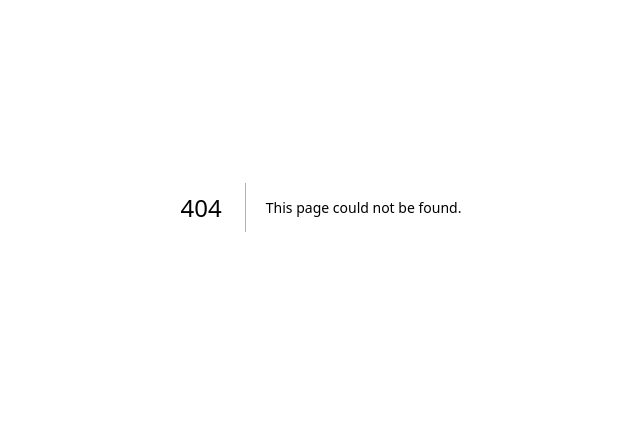
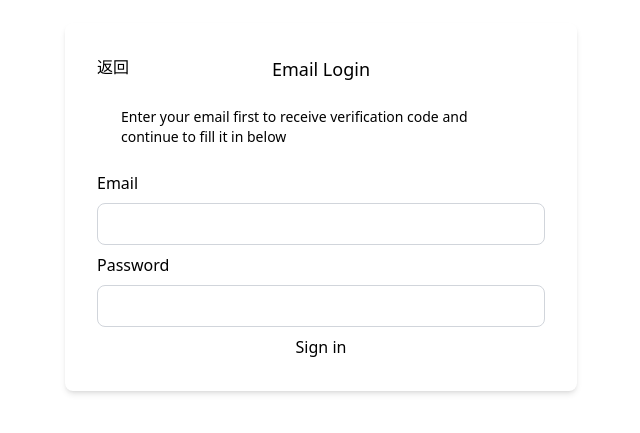
Before and after one commit to 2Lavine/please-ask-here, a Next.js app: page /login/email in a window 1280 px wide. Before the commit this address had no page. Shown: the part 193-626 px from the top of the page, without its empty margins (319-959 px from the left). Built offline with nearby package versions, Linux system fonts and the light colour scheme.

Commit message:
feat:email login

```diff
--- a/package.json
+++ b/package.json
@@ -3,7 +3,7 @@
   "version": "0.1.0",
   "private": true,
   "scripts": {
-    "dev": "next dev",
+    "dev": "next dev --turbo",
     "build": "next build",
     "start": "next start",
     "lint": "next lint",
--- /dev/null
+++ b/src/app/api/auth/pwd-login/route.js
@@ -0,0 +1,19 @@
+import { NextResponse } from 'next/server';
+
+export async function POST(request) {
+  let body = await request.json();
+  body = { ...body, type: 'email2' };
+  console.log(body, typeof body, 'body');
+  const res = await fetch('http://127.0.0.1:8080/login', {
+    method: 'POST',
+    headers: {
+      'Content-Type': 'application/json',
+    },
+    body: JSON.stringify(body),
+  });
+
+  return NextResponse.json(await res.json());
+}
+export async function GET() {
+  return NextResponse.json({ msg: 'hello' });
+}
--- /dev/null
+++ b/src/app/login/email/page.js
@@ -0,0 +1,55 @@
+'use client';
+import Link from 'next/link';
+import { useRouter } from 'next/navigation';
+import { useState } from 'react';
+
+export default function EmailLogin() {
+  const [password, setPassword] = useState('');
+  const [email, setEmail] = useState('');
+  const router = useRouter();
+
+  const loginByPassword = async () => {
+    console.log('loginByPassword');
+    const res = await fetch('/api/auth/pwd-login', {
+      method: 'POST',
+      body: JSON.stringify({ password, email, type: 'email' }),
+      headers: {
+        'Content-Type': 'application/json',
+      },
+    });
+    const body = await res.json();
+    console.log(body, 'helo');
+    const { success } = body.data;
+    if (success) {
+      router.push('/');
+    }
+    // }
+  };
+
+  return (
+    <div className="relative flex flex-col items-center p-4">
+      <Link className="absolute self-start" href={'/login'}>
+        返回
+      </Link>
+      <h1 className="text-lg">Email Login</h1>
+      <div className="text-sm m-6">
+        Enter your email first to receive verification code and continue to fill
+        it in below
+      </div>
+      <label className="self-start">Email</label>
+      <input
+        className="border border-gray-300 rounded-lg p-2 m-2 w-full"
+        onChange={(e) => setEmail(e.target.value)}
+        type="text"
+      />
+
+      <label className="self-start">Password</label>
+      <input
+        className="border border-gray-300 rounded-lg p-2 m-2 w-full"
+        onChange={(e) => setPassword(e.target.value)}
+        type="password"
+      />
+      <button onClick={async () => await loginByPassword()}>Sign in</button>
+    </div>
+  );
+}
--- /dev/null
+++ b/src/app/login/layout.js
@@ -0,0 +1,9 @@
+const LoginLayout = ({ children }) => {
+  return (
+    <div className="flex flex-col items-center justify-center h-screen ">
+      <div className="bg-white shadow-md p-4 rounded-lg w-2/5">{children}</div>
+    </div>
+  );
+};
+
+export default LoginLayout;
--- a/src/app/login/page.js
+++ b/src/app/login/page.js
@@ -1,10 +1,10 @@
 'use client';
 import { signIn, useSession } from 'next-auth/react';
-import { Router } from 'next/router';
-
+import { useRouter } from 'next/navigation';
+import Link from 'next/link';
 const LoginPage = () => {
   const { status } = useSession();
-  // const router = useRouter();
+  const router = useRouter();
 
   if (status === 'loading') {
     return <div>Loading...</div>;
@@ -13,11 +13,14 @@ const LoginPage = () => {
   if (status === 'authenticated') {
     // send message to backend
     // return <div>{session.user.toString()}</div>;
-    Router.push('/');
+    // router.push('/');
   }
 
   return (
     <div>
+      <div>
+        <Link href="/login/email">Sign in with Email</Link>
+      </div>
       <div>
         <div>Sign in with Google</div>
         <div onClick={() => signIn('github')}>Sign in with Github</div>
```
